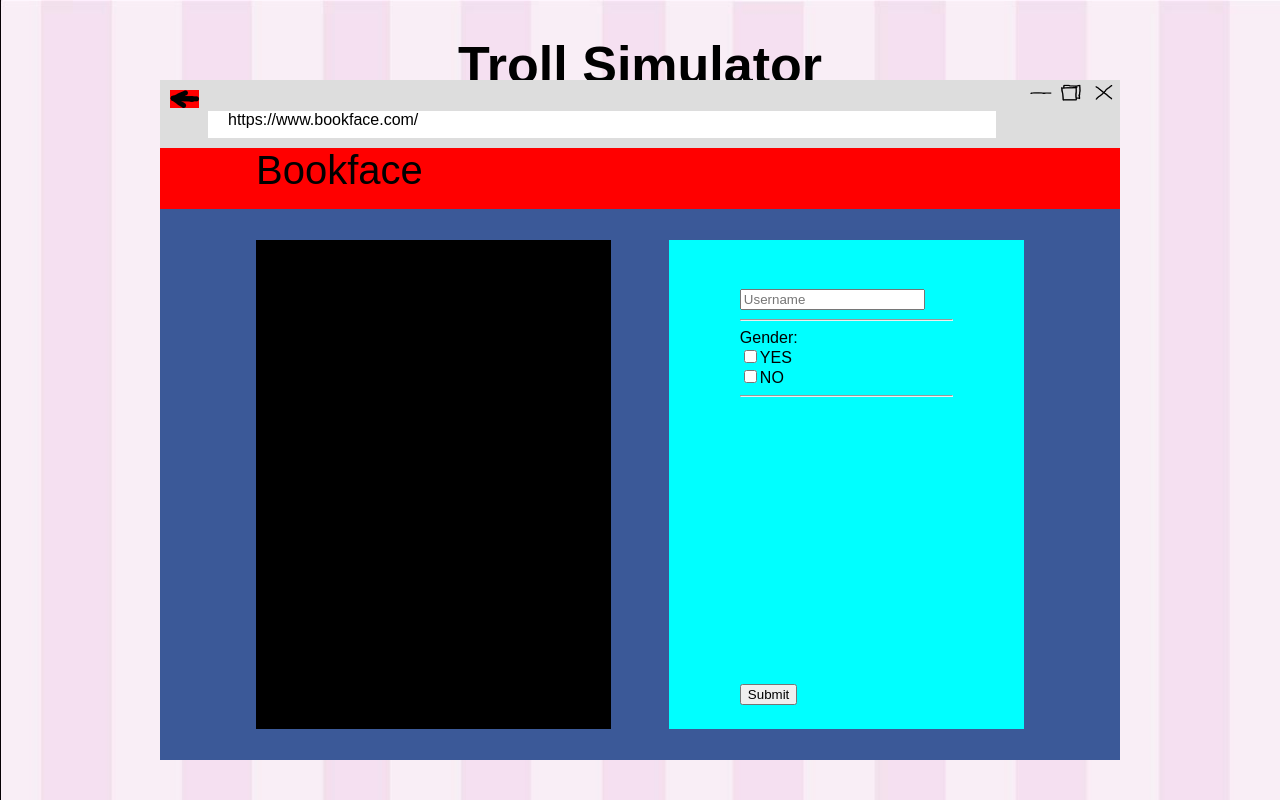
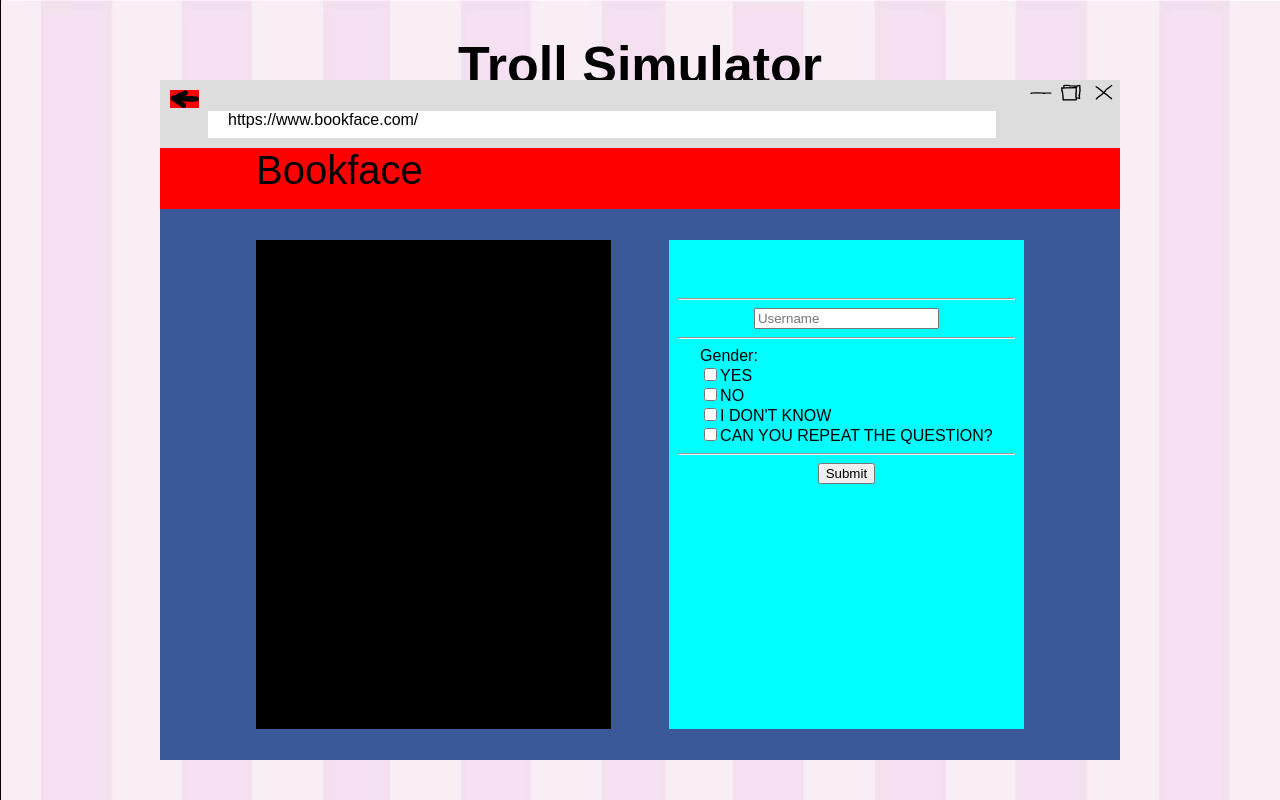
Before and after one commit to perblawiik/the-cake, a React (Create React App) app: page / in a window 1280 px wide. Built offline with nearby package versions, Linux system fonts and the light colour scheme.

Commit message:
Flexbox
Login, höger ruta centrerad.

```diff
--- a/src/css/LoginPage.css
+++ b/src/css/LoginPage.css
@@ -24,16 +24,37 @@
 		    bottom: 5%;
 		    width: 37%;
 		    height: 80%;
+		    display: flex;
+		    flex-direction: column;
+		    align-items: center;
+		    justify-content: flex-start;
+
+		}
+
+.playerNameTextBox {
+
+
+		}
+
+.genderBoxes {
+
+
 		}
 
 .substyle {
-		    position: absolute;
+
 		    bottom: 5%;
-		    margin: center;
+		}
+
+.Blankspace {
+
+			height: 50px;
+		}
+
+.Line {
+			width: 95%;
 		}
 
 .namestyle {
-		    position: absolute;
 		    top: 10%;
-		    margin: center;
 		}
--- a/src/js/classes/LoginPage.js
+++ b/src/js/classes/LoginPage.js
@@ -4,8 +4,6 @@ import '../../css/LoginPage.css';
 
 
 class LoginPage extends Component {
-
-
 
 
 readSubmitButton(){
@@ -40,51 +38,59 @@ readSubmitButton(){
                     Bookface
                	</div>
 
+                /*Left div box with information to be added*/
                 <div className='leftlogin'>
                     left
                 </div>
-
-                /*Left div box with information to be added*/
-
-                {/*<div style={leftlogin}>
-                   	left
-                </div>*/}
-
 
                 /*Right div box with registration for the player*/
 
                 <div className='rightlogin'>
 
-                {/*<div style={rightlogin}>*/}
 
-					<div style={{padding: '20%'}}>
+                    <div className='Blankspace' style={{order: '0'}}>
 
+                    </div>
 
-                        <div style={{ margin:'0 auto',textalign:'center'}}>
+                    <div className='Line' style={{order: '1'}}>
+                        <hr/>
+                    </div>
 
-
+                    <div style={{order: '2'}}>
 
                         <label>
 
                             <input id = 'playername' placeholder='Username' type="text" name="name" className='namestyle'/>
                         </label>
+                    </div>
 
-                            <div>
+                    <div className='Line' style={{order: '3'}}>
                         <hr/>
+                    </div>
+
+                    <div className='genderBoxes' style={{order: '4'}}>
                         Gender:
                         <br/>
                         <input type="checkbox"/>YES <br/>
                         <input type="checkbox"/>NO <br/>
+                        <input type="checkbox"/>I DON'T KNOW<br/>
+                        <input type="checkbox"/>CAN YOU REPEAT THE QUESTION?<br/>
+                    </div>
+
+					<div className='Line' style={{order: '5'}}>
                         <hr/>
                     </div>
 
-							<button value="Submit" className='substyle' onClick={this.readSubmitButton.bind(this)}>
+
+                    <button value="Submit" className='substyle' onClick={this.readSubmitButton.bind(this)} style={{order: '6'}}>
 
                     Submit
                     </button>
+
                 </div>
-                    </div>
-                </div>
+
+
+
                 </div>
               );
 
```
Lines whose indentation alone changed are shown as unchanged.
